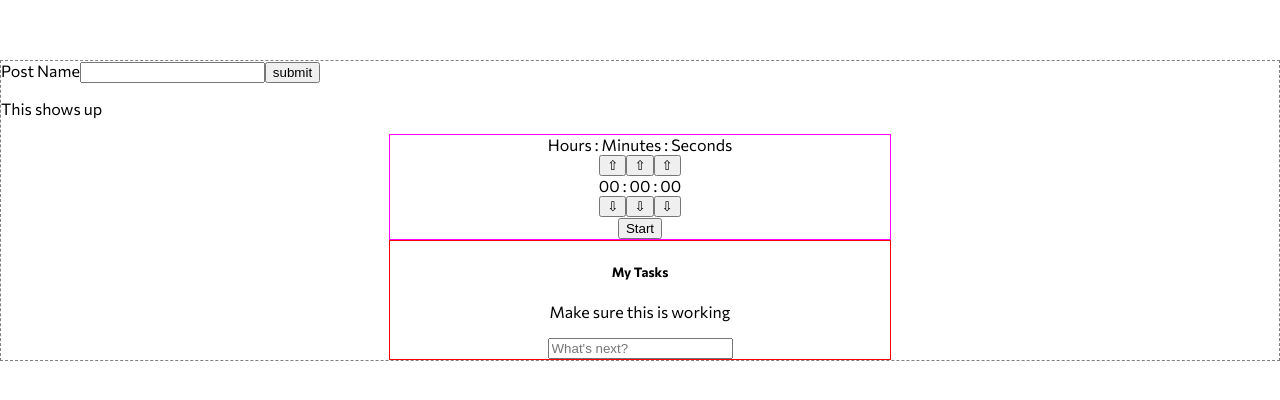
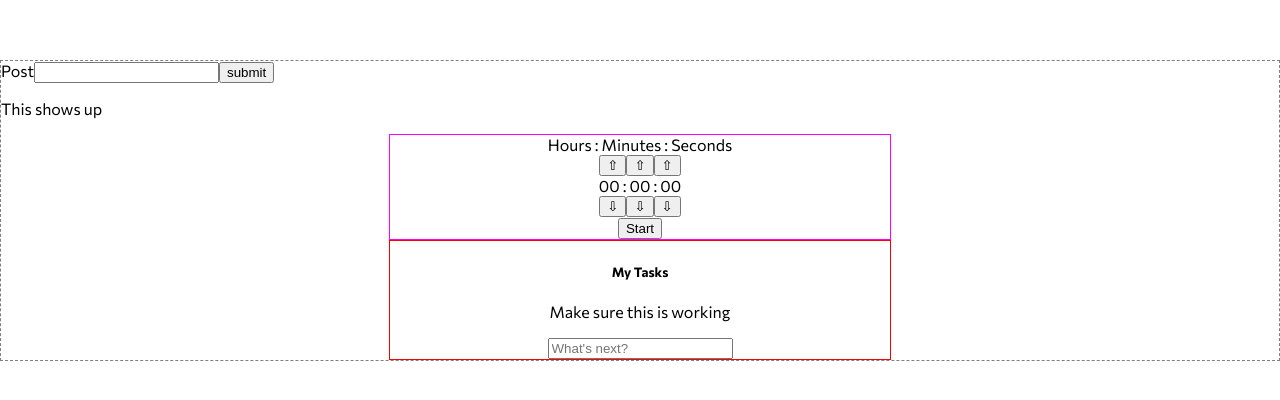
Before and after one commit to aawferris/producetive.ly, a React (Create React App) app in the folder productive.ly/: page / in a window 1280 px wide. Shown: the part 132-532 px from the top of the page. Built offline with nearby package versions, Linux system fonts and the light colour scheme; no server answers.

Commit message:
trying code to handle autorefresh

```diff
--- a/productive.ly/src/Component Library/Welcome.jsx
+++ b/productive.ly/src/Component Library/Welcome.jsx
@@ -1,4 +1,4 @@
-import React, { useEffect, useState } from 'react'
+import React from 'react'
 
 
 function Welcome(props) {
--- a/productive.ly/src/Component Library/WelcomeGet.jsx
+++ b/productive.ly/src/Component Library/WelcomeGet.jsx
@@ -1,7 +1,6 @@
 import React, { useEffect, useState } from 'react'
 import axios from 'axios'
 import Welcome from './Welcome'
-import userEvent from '@testing-library/user-event'
 const base = 'appcOGu210QwlpPrS'
 const key = 'key2RkJg1LGnTwi0H'
 
--- a/productive.ly/src/Component Library/WelcomePost.jsx
+++ b/productive.ly/src/Component Library/WelcomePost.jsx
@@ -27,7 +27,7 @@ function WelcomePost(props) {
   return (
     <div className='welcome-container'>
       <form onSubmit={handleSubmit}>
-        <label htmlFor='name'>Post Name</label>
+        <label htmlFor='name'>Post</label>
         <input
           type='text'
           value={name}
```
Also changed, not shown: productive.ly/src/Component Library/AA CODE SAVER.jsx (added, +8 -0 lines).
